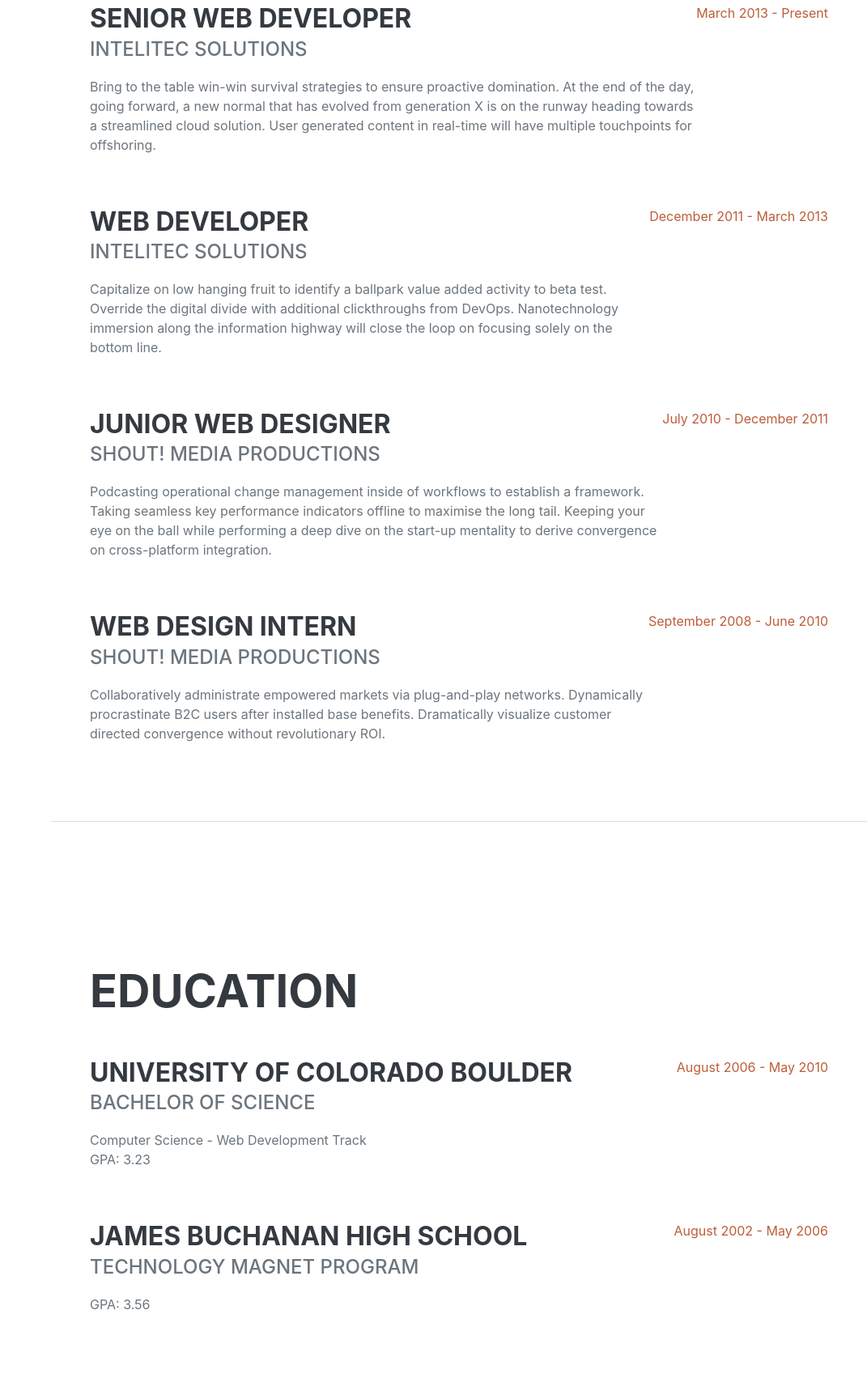
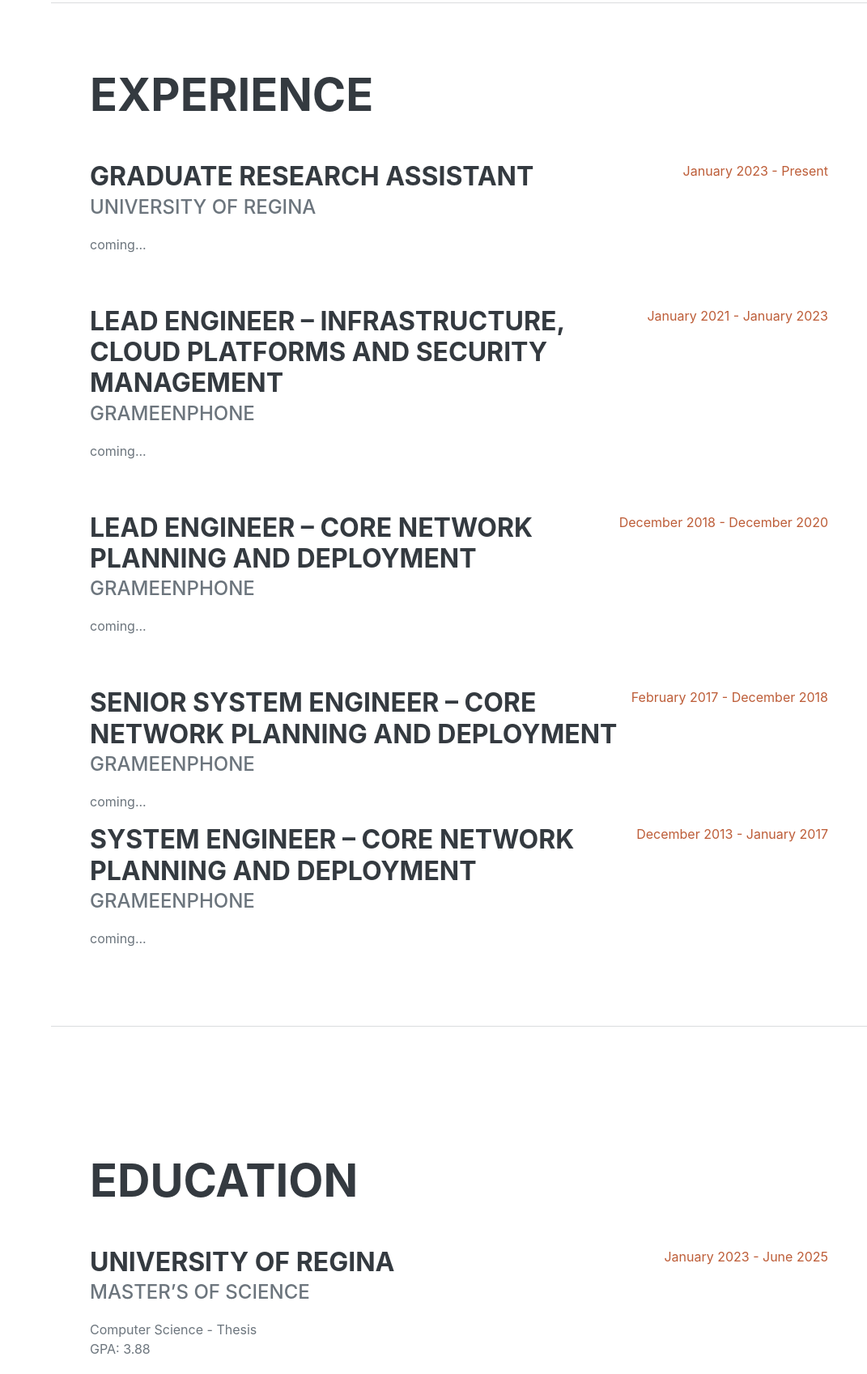
Before and after one commit to mdmahibulhasan/mdmahibulhasan, a plain HTML site: page index.html in a window 1280 px wide. Shown: the part 992-2689 px from the top of the page at 81% size, without its empty margins (209-1280 px from the left). Drawn offline with nearby package versions, Linux system fonts and the light colour scheme; a web font is replaced by a local one.

Commit message:
Information added

```diff
--- a/index.html
+++ b/index.html
@@ -19,7 +19,7 @@
         <!-- Navigation-->
         <nav class="navbar navbar-expand-lg navbar-dark bg-primary fixed-top" id="sideNav">
             <a class="navbar-brand js-scroll-trigger" href="#page-top">
-                <span class="d-block d-lg-none">Clarence Taylor</span>
+                <span class="d-block d-lg-none">Md Mahibul Hasan</span>
                 <span class="d-none d-lg-block"><img class="img-fluid img-profile rounded-circle mx-auto mb-2" src="assets/img/profile.jpg" alt="..." /></span>
             </a>
             <button class="navbar-toggler" type="button" data-bs-toggle="collapse" data-bs-target="#navbarResponsive" aria-controls="navbarResponsive" aria-expanded="false" aria-label="Toggle navigation"><span class="navbar-toggler-icon"></span></button>
@@ -40,19 +40,29 @@
             <section class="resume-section" id="about">
                 <div class="resume-section-content">
                     <h1 class="mb-0">
-                        Clarence
-                        <span class="text-primary">Taylor</span>
+                        MD MAHIBUL
+                        <span class="text-primary">HASAN</span>
                     </h1>
                     <div class="subheading mb-5">
-                        3542 Berry Street · Cheyenne Wells, CO 80810 · (317) 585-8468 ·
-                        <a href="mailto:name@email.com">name@email.com</a>
+                        REGINA, SASKATCHEWAN  (306) 351-2982 ·
+                        <a href="mailto:mahibul07hasan@email.com">mahibul07hasan@email.com</a>
                     </div>
-                    <p class="lead mb-5">I am experienced in leveraging agile frameworks to provide a robust synopsis for high level overviews. Iterative approaches to corporate strategy foster collaborative thinking to further the overall value proposition.</p>
+                    <!-- About Myself -->
+
+                    <p class="lead mb-5">
+                        I’m Mahibul, co-founder of <a href="https://www.sasktechlab.com/" target="_blank">SaskTech Lab</a>, a Regina-based engineering startup focused on bridging the experience gap for recent graduates while delivering high-quality solutions to businesses. At SaskTech Lab, we combine commercial engineering services with structured mentorship to nurture talent and provide real-world impact.
+                        In parallel, I’m pursuing a Master’s in Computer Science, conducting research on privacy-preserving intrusion detection systems in 5G and beyond networks using AI and ML. I’m passionate about developing secure and scalable AI-driven cloud solutions for modern infrastructures.
+                    </p>
+                    <p class="lead mb-5">
+                        Previously, at <a target="_blank" href="https://www.grameenphone.com/"> Grameenphone Ltd. </a> , I served as a Solutions Architect, leading high-impact transformation projects across both Telco and IT cloud domains. My work included designing and delivering core telecom services such as LTE roaming and large-scale traffic migration. Prior to that, I worked as a freelance web application developer on <a href="https://www.upwork.com/" target="_blank"> Upwork</a>, helping global clients build custom solutions using open-source technologies.
+                    </p>
+                    <p class="lead mb-5">
+                        I’m always driven to acquire cutting-edge technical skills and apply them to build practical, impactful systems in the fields of AI, cloud, and networking.
+                    </p>
+
                     <div class="social-icons">
-                        <a class="social-icon" href="#!"><i class="fab fa-linkedin-in"></i></a>
-                        <a class="social-icon" href="#!"><i class="fab fa-github"></i></a>
-                        <a class="social-icon" href="#!"><i class="fab fa-twitter"></i></a>
-                        <a class="social-icon" href="#!"><i class="fab fa-facebook-f"></i></a>
+                        <a class="social-icon" href="https://www.linkedin.com/in/mahibulhasan/"><i class="fab fa-linkedin-in"></i></a>
+                        <a class="social-icon" href="https://github.com/mdmahibulhasan"><i class="fab fa-github"></i></a>
                     </div>
                 </div>
             </section>
@@ -63,36 +73,45 @@
                     <h2 class="mb-5">Experience</h2>
                     <div class="d-flex flex-column flex-md-row justify-content-between mb-5">
                         <div class="flex-grow-1">
-                            <h3 class="mb-0">Senior Web Developer</h3>
-                            <div class="subheading mb-3">Intelitec Solutions</div>
-                            <p>Bring to the table win-win survival strategies to ensure proactive domination. At the end of the day, going forward, a new normal that has evolved from generation X is on the runway heading towards a streamlined cloud solution. User generated content in real-time will have multiple touchpoints for offshoring.</p>
+                            <h3 class="mb-0">Graduate Research Assistant</h3>
+                            <div class="subheading mb-3">University of Regina</div>
+                            <p>coming...</p>
                         </div>
-                        <div class="flex-shrink-0"><span class="text-primary">March 2013 - Present</span></div>
+                        <div class="flex-shrink-0"><span class="text-primary">January 2023 - Present</span></div>
                     </div>
                     <div class="d-flex flex-column flex-md-row justify-content-between mb-5">
                         <div class="flex-grow-1">
-                            <h3 class="mb-0">Web Developer</h3>
-                            <div class="subheading mb-3">Intelitec Solutions</div>
-                            <p>Capitalize on low hanging fruit to identify a ballpark value added activity to beta test. Override the digital divide with additional clickthroughs from DevOps. Nanotechnology immersion along the information highway will close the loop on focusing solely on the bottom line.</p>
+                            <h3 class="mb-0">Lead Engineer – Infrastructure, Cloud Platforms and Security Management</h3>
+                            <div class="subheading mb-3">Grameenphone</div>
+                            <p>coming...</p>
                         </div>
-                        <div class="flex-shrink-0"><span class="text-primary">December 2011 - March 2013</span></div>
+                        <div class="flex-shrink-0"><span class="text-primary">January 2021 - January 2023</span></div>
                     </div>
                     <div class="d-flex flex-column flex-md-row justify-content-between mb-5">
                         <div class="flex-grow-1">
-                            <h3 class="mb-0">Junior Web Designer</h3>
-                            <div class="subheading mb-3">Shout! Media Productions</div>
-                            <p>Podcasting operational change management inside of workflows to establish a framework. Taking seamless key performance indicators offline to maximise the long tail. Keeping your eye on the ball while performing a deep dive on the start-up mentality to derive convergence on cross-platform integration.</p>
+                            <h3 class="mb-0">Lead Engineer – Core Network Planning and Deployment</h3>
+                            <div class="subheading mb-3">Grameenphone</div>
+                            <p>coming...</p>
                         </div>
-                        <div class="flex-shrink-0"><span class="text-primary">July 2010 - December 2011</span></div>
+                        <div class="flex-shrink-0"><span class="text-primary">December 2018 - December 2020</span></div>
                     </div>
                     <div class="d-flex flex-column flex-md-row justify-content-between">
                         <div class="flex-grow-1">
-                            <h3 class="mb-0">Web Design Intern</h3>
-                            <div class="subheading mb-3">Shout! Media Productions</div>
-                            <p>Collaboratively administrate empowered markets via plug-and-play networks. Dynamically procrastinate B2C users after installed base benefits. Dramatically visualize customer directed convergence without revolutionary ROI.</p>
+                            <h3 class="mb-0">Senior System Engineer – Core Network Planning and Deployment</h3>
+                            <div class="subheading mb-3">Grameenphone</div>
+                            <p>coming...</p>
                         </div>
-                        <div class="flex-shrink-0"><span class="text-primary">September 2008 - June 2010</span></div>
+                        <div class="flex-shrink-0"><span class="text-primary">February 2017 - December 2018</span></div>
                     </div>
+                    <div class="d-flex flex-column flex-md-row justify-content-between">
+                        <div class="flex-grow-1">
+                            <h3 class="mb-0">System Engineer – Core Network Planning and Deployment</h3>
+                            <div class="subheading mb-3">Grameenphone</div>
+                            <p>coming...</p>
+                        </div>
+                        <div class="flex-shrink-0"><span class="text-primary">December 2013 - January 2017</span></div>
+                    </div>
+
                 </div>
             </section>
             <hr class="m-0" />
@@ -102,20 +121,20 @@
                     <h2 class="mb-5">Education</h2>
                     <div class="d-flex flex-column flex-md-row justify-content-between mb-5">
                         <div class="flex-grow-1">
-                            <h3 class="mb-0">University of Colorado Boulder</h3>
-                            <div class="subheading mb-3">Bachelor of Science</div>
-                            <div>Computer Science - Web Development Track</div>
-                            <p>GPA: 3.23</p>
+                            <h3 class="mb-0">University of Regina</h3>
+                            <div class="subheading mb-3">Master’s of Science</div>
+                            <div>Computer Science - Thesis</div>
+                            <p>GPA: 3.88</p>
                         </div>
-                        <div class="flex-shrink-0"><span class="text-primary">August 2006 - May 2010</span></div>
+                        <div class="flex-shrink-0"><span class="text-primary">January 2023 - June 2025</span></div>
                     </div>
                     <div class="d-flex flex-column flex-md-row justify-content-between">
                         <div class="flex-grow-1">
-                            <h3 class="mb-0">James Buchanan High School</h3>
-                            <div class="subheading mb-3">Technology Magnet Program</div>
-                            <p>GPA: 3.56</p>
+                            <h3 class="mb-0">Bangldesh University of Engineer & Technology</h3>
+                            <div class="subheading mb-3">Bsc in Electrical and Eelectronic Engineering</div>
+                            <p>GPA: 3.45</p>
                         </div>
-                        <div class="flex-shrink-0"><span class="text-primary">August 2002 - May 2006</span></div>
+                        <div class="flex-shrink-0"><span class="text-primary">January 2008 - April 2013</span></div>
                     </div>
                 </div>
             </section>
@@ -165,8 +184,9 @@
             <section class="resume-section" id="interests">
                 <div class="resume-section-content">
                     <h2 class="mb-5">Interests</h2>
-                    <p>Apart from being a web developer, I enjoy most of my time being outdoors. In the winter, I am an avid skier and novice ice climber. During the warmer months here in Colorado, I enjoy mountain biking, free climbing, and kayaking.</p>
+                    <!-- <p>Apart from being a web developer, I enjoy most of my time being outdoors. In the winter, I am an avid skier and novice ice climber. During the warmer months here in Colorado, I enjoy mountain biking, free climbing, and kayaking.</p>
                     <p class="mb-0">When forced indoors, I follow a number of sci-fi and fantasy genre movies and television shows, I am an aspiring chef, and I spend a large amount of my free time exploring the latest technology advancements in the front-end web development world.</p>
+                -->
                 </div>
             </section>
             <hr class="m-0" />
@@ -174,6 +194,7 @@
             <section class="resume-section" id="awards">
                 <div class="resume-section-content">
                     <h2 class="mb-5">Awards & Certifications</h2>
+                    <!--
                     <ul class="fa-ul mb-0">
                         <li>
                             <span class="fa-li"><i class="fas fa-trophy text-warning"></i></span>
@@ -214,6 +235,7 @@
                             Place - James Buchanan High School - Hackathon 2005
                         </li>
                     </ul>
+                    -->
                 </div>
             </section>
         </div>
```
Also changed, not shown: assets/img/profile.jpg.
